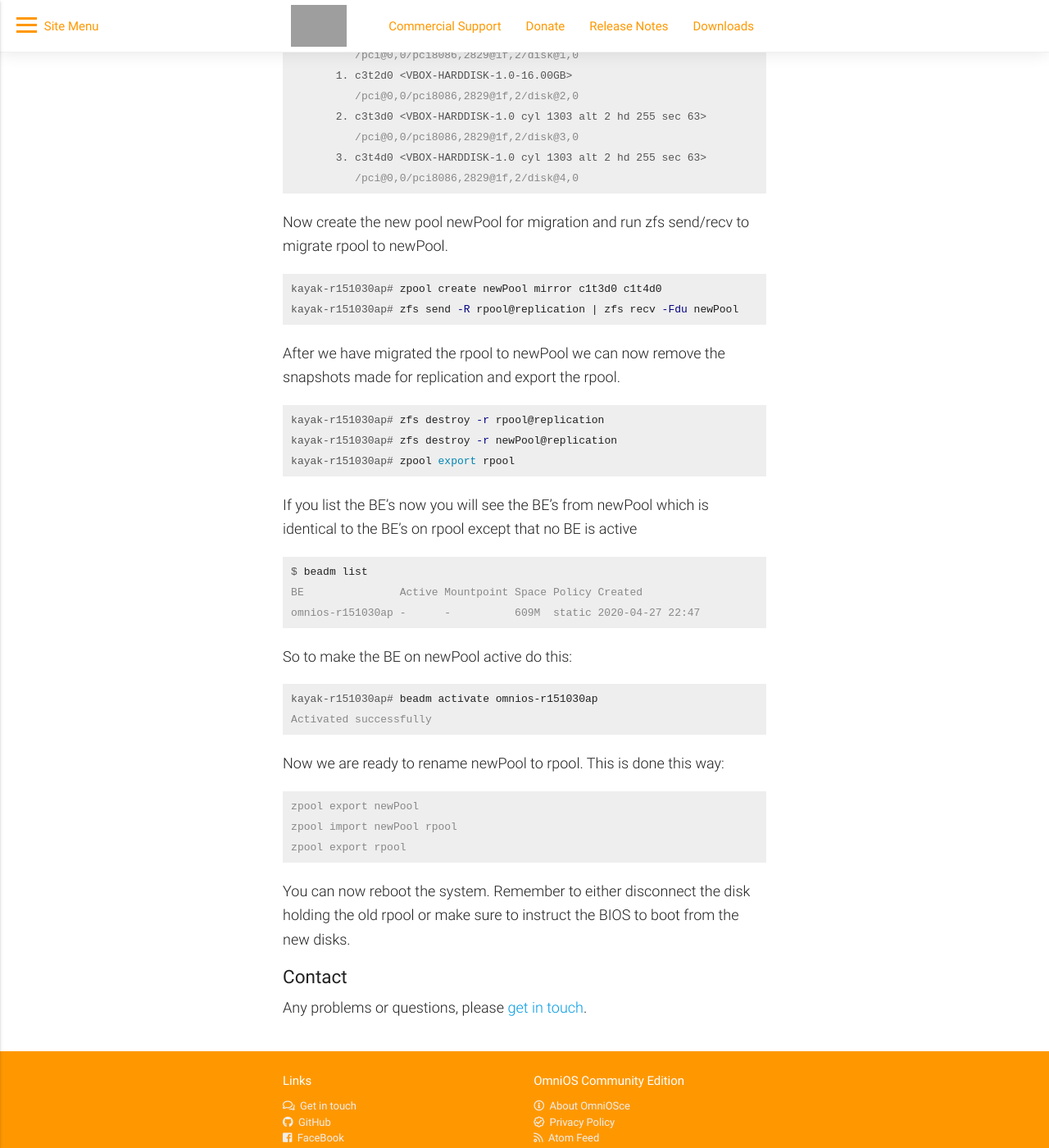
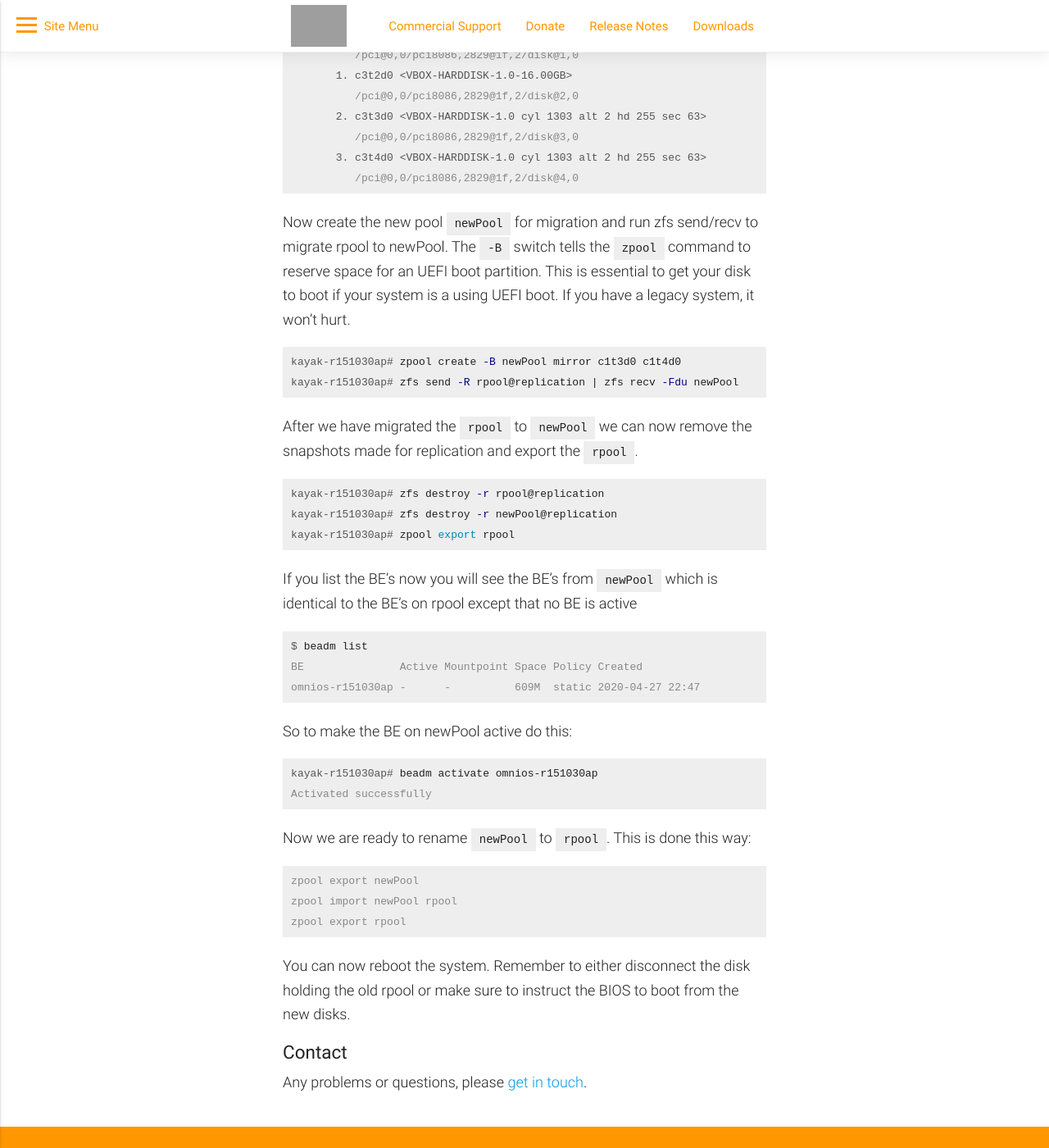
Before and after one commit to omniosorg/omniosorg.github.io, a Jekyll site: the page built from _docs/info/migrate_rpool_advanced.md, in a window 1280 px wide and 1400 px high, scrolled down 3115 px. Shown: the whole window at 82% size. Built offline with Jekyll 4.4.1, drawn with Linux system fonts in a browser that asks for light colours; comment, search, counter and statistics services are not loaded; grey boxes are pictures that could not be loaded.

Commit message:
add -B switch
the -B switch adds space for an UEFI boot partition

````diff
--- a/_docs/info/migrate_rpool_advanced.md
+++ b/_docs/info/migrate_rpool_advanced.md
@@ -116,14 +116,16 @@ AVAILABLE DISK SELECTIONS:
           /pci@0,0/pci8086,2829@1f,2/disk@4,0
 ```
 
-Now create the new pool newPool for migration and run zfs send/recv to migrate rpool to newPool.
+Now create the new pool `newPool` for migration and run zfs send/recv to migrate rpool to newPool. The `-B` switch tells
+the `zpool` command to reserve space for an UEFI boot partition. This is essential to get your disk to boot if your
+system is a using UEFI boot. If you have a legacy system, it won't hurt.
 
 ``` terminal
-kayak-r151030ap# zpool create newPool mirror c1t3d0 c1t4d0
+kayak-r151030ap# zpool create -B newPool mirror c1t3d0 c1t4d0
 kayak-r151030ap# zfs send -R rpool@replication | zfs recv -Fdu newPool
 ```
 
-After we have migrated the rpool to newPool we can now remove the snapshots made for replication and export the rpool.
+After we have migrated the `rpool` to `newPool` we can now remove the snapshots made for replication and export the `rpool`.
 
 ``` terminal
 kayak-r151030ap# zfs destroy -r rpool@replication
@@ -131,7 +133,7 @@ kayak-r151030ap# zfs destroy -r newPool@replication
 kayak-r151030ap# zpool export rpool
 ```
 
-If you list the BE's now you will see the BE's from newPool which is identical to the BE's on rpool except that no BE is active
+If you list the BE's now you will see the BE's from `newPool` which is identical to the BE's on rpool except that no BE is active
 
 ``` terminal
 $ beadm list
@@ -146,7 +148,7 @@ kayak-r151030ap# beadm activate omnios-r151030ap
 Activated successfully
 ```
 
-Now we are ready to rename newPool to rpool. This is done this way:
+Now we are ready to rename `newPool` to `rpool`. This is done this way:
 
 ``` terminal
 zpool export newPool
````
